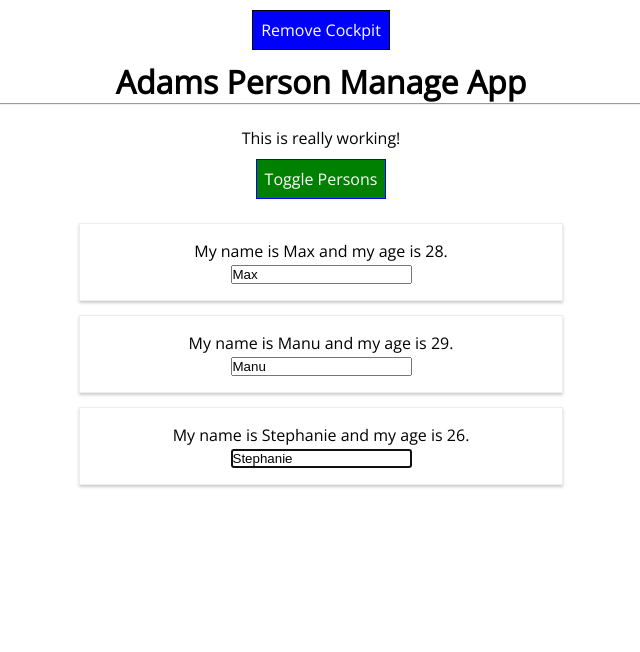
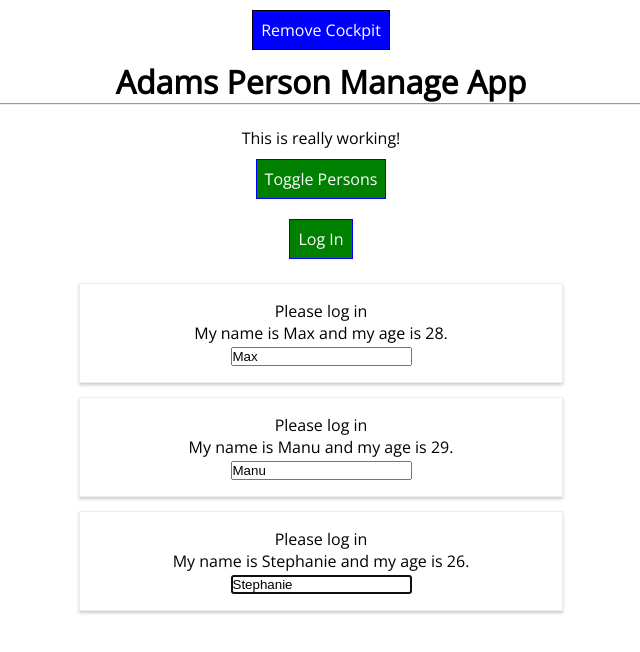
Before and after one commit to abenjamin1313/Person-Manage-App, a React app: page / in a window 1280 px wide. Shown: the top 652 px of the page, without its empty margins (319-959 px from the left). Built offline with nearby package versions, Linux system fonts and the light colour scheme.

Commit message:
Added Rerferences and updated WithClass with forwardRef().

```diff
--- a/src/components/Cockpit/Cockpit.js
+++ b/src/components/Cockpit/Cockpit.js
@@ -1,9 +1,12 @@
-import React, { useEffect, useRef } from 'react';
+import React, { useEffect, useRef, useContext } from 'react';
 import classes from './Cockpit.module.scss';
+import AuthContext from '../../context/auth-context';
 
 const Cockpit = props => {
+    const toggleBtnRef = useRef(null);
+    const authContext = useContext(AuthContext);
 
-    const toggleBtnRef = useRef(null);
+    console.log(authContext.authenticated);
 
     // combine componentDidMount & componentDidUpdate in one hook
     // can use ore than once
@@ -51,6 +54,9 @@ const Cockpit = props => {
           <button ref={toggleBtnRef} className={btnClass} onClick={props.clicked}>
           Toggle Persons
           </button>
+          <br/>
+
+            <button className={btnClass} onClick={authContext.login}>Log In</button>
       </div>
   );
 }
--- a/src/components/Cockpit/Cockpit.module.scss
+++ b/src/components/Cockpit/Cockpit.module.scss
@@ -25,4 +25,16 @@
       background-color: salmon;
     }
    }
+
+   .btnSuccess {
+      color: #fff;
+      background-color: #28a745;
+      border-color: #28a745;
+
+      &:hover {
+        color: #fff;
+        background-color: #218838;
+        border-color: #1e7e34;
+      }
+    }
   }
--- a/src/components/Person/Person.js
+++ b/src/components/Person/Person.js
@@ -3,7 +3,7 @@ import PropTypes from 'prop-types';
 import Aux from '../../hoc/Auxiliary';
 import withClass from '../../hoc/WithClass';
 import classes from './Person.module.scss';
-
+import AuthContext from '../../context/auth-context';
 
 class Person extends Component {
     constructor(props) {
@@ -14,13 +14,20 @@ class Person extends Component {
     componentDidMount() {
         // this.inputElement.focus(); OLDER version
         this.inputElementRef.current.focus();
+        console.log(this.context.authenticated);
     }
+
+    focus() {
+        this.inputElementRef.current.focus();
+    }
+    static contextType = AuthContext;
 
     render() {
         console.log('[Person.js] - rendering....');
 
         return (
             <Aux className={classes.Person}>
+                {this.context.authenticated ? <p>Authenticated!</p> : <p>Please log in</p>}
                 <p key="i1" onClick={this.props.click}>My name is {this.props.name} and my age is {this.props.age}.</p>
                 <p key="i2">{this.props.children}</p>
                 <input
@@ -30,6 +37,7 @@ class Person extends Component {
                     type="text"
                     onChange={this.props.changed}
                     value={this.props.name} />
+
             </Aux>
         );
     }
--- a/src/components/Persons/Persons.js
+++ b/src/components/Persons/Persons.js
@@ -2,7 +2,13 @@ import React, { PureComponent } from 'react';
 import PropTypes from 'prop-types';
 import Person from '../Person/Person';
 
+
 class Persons extends PureComponent {
+    constructor(props) {
+        super(props);
+        console.log('[Persons.js] - Inside Constructor', props);
+        this.lastPersonRef = React.createRef();
+    }
 
     // static getDerivedStateFromProps(props, state) {
     //     console.log('[Persons.js] - getDerivedStateFromProps');
@@ -21,6 +27,11 @@ class Persons extends PureComponent {
     //         return false;
     //     }
     // }
+
+    componentDidMount() {
+        console.log('[Persons.js] - componentDidMount');
+        //this.lastPersonRef.current.focus();
+    }
 
     getSnapshotBeforeUpdate(prevProps, preState) {
         console.log('[Persons.js] - getSnapshotBeforeUpdate');
@@ -45,8 +56,11 @@ class Persons extends PureComponent {
                 name={person.name}
                 age={person.age}
                 key={person.id}
-                changed={event => this.props.changed(event, person.id)} />
-          } )
+                ref={this.lastPersonRef}
+                changed={event => this.props.changed(event, person.id)}
+                isAuth={this.props.isAuthenticated}
+                />
+          } );
     };
 }
 
--- a/src/containers/App.js
+++ b/src/containers/App.js
@@ -4,7 +4,7 @@ import Persons from '../components/Persons/Persons';
 import Cockpit from '../components/Cockpit/Cockpit';
 import withClass from '../hoc/WithClass';
 import Aux from '../hoc/Auxiliary';
-
+import AuthContext from '../context/auth-context';
 
 class App extends Component {
   constructor(props) {
@@ -20,7 +20,8 @@ class App extends Component {
       otherState: 'some other value',
       showPersons: false,
       showCockpit: true,
-      changeCounter: 0
+      changeCounter: 0,
+      authenticated: false
     };
   }
 
@@ -64,7 +65,7 @@ class App extends Component {
     });
   };
 
-  deletePersonHandler = personIndex => {
+  deletePersonHandler = ( personIndex ) => {
     // const persons = this.state.persons.slice();
     const persons = [...this.state.persons];
     persons.splice(personIndex, 1);
@@ -76,6 +77,11 @@ class App extends Component {
     this.setState({ showPersons: !doesShow });
   };
 
+  loginHandler = () => {
+      this.setState({authenticated: true})
+  };
+
+
   render() {
     console.log('[App.js] - render');
     let persons = null;
@@ -86,6 +92,7 @@ class App extends Component {
             persons={this.state.persons}
             clicked={this.deletePersonHandler}
             changed={this.nameChangedHandler}
+            isAuthenticated={this.state.authenticated}
           />
       );
     }
@@ -94,13 +101,20 @@ class App extends Component {
 
         <Aux>
           <button onClick={() => {this.setState({ showCockpit: false})}}>Remove Cockpit</button>
-            {this.state.showCockpit ? <Cockpit
-              title={this.props.appTitle}
-              showPersons={this.state.showPersons}
-              personsLength={this.state.persons.length}
-              clicked={this.togglePersonsHandler}
-              /> : null }
-            {persons}
+           <AuthContext.Provider
+              value={{
+                  authenticated: this.state.authenticated,
+                  login: this.loginHandler
+            }}>
+            {this.state.showCockpit ? (
+                <Cockpit
+                  title={this.props.appTitle}
+                  showPersons={this.state.showPersons}
+                  personsLength={this.state.persons.length}
+                  clicked={this.togglePersonsHandler}
+              /> ) : null }
+               {persons}
+            </AuthContext.Provider>
         </Aux>
     );
   }
--- /dev/null
+++ b/src/context/auth-context.js
@@ -0,0 +1,8 @@
+import React from 'react';
+
+const authContext = React.createContext({
+    authenticated: false,
+    login: () => {}
+});
+
+export default authContext;
--- a/src/hoc/WithClass.js
+++ b/src/hoc/WithClass.js
@@ -1,11 +1,18 @@
-import React from 'react';
+import React, { Component } from 'react';
 
 const withClass = (WrappedComponent, className) => {
-    return props => (
-        <div className={className}>
-            <WrappedComponent {...props}/>
-        </div>
-    );
+    const WithClass = class extends Component {
+        render () {
+            return (
+                <div className={className}>
+                    <WrappedComponent ref={this.props.forwardRef} {...this.props}/>
+                </div>
+            );
+        }
+    }
+    return React.forwardRef((props, ref) => {
+        return <WithClass {...props} forwardRef={ref} />;
+    })
 };
 
 export default withClass;
```
